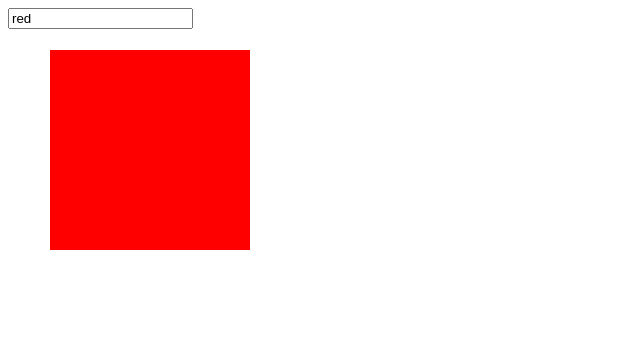
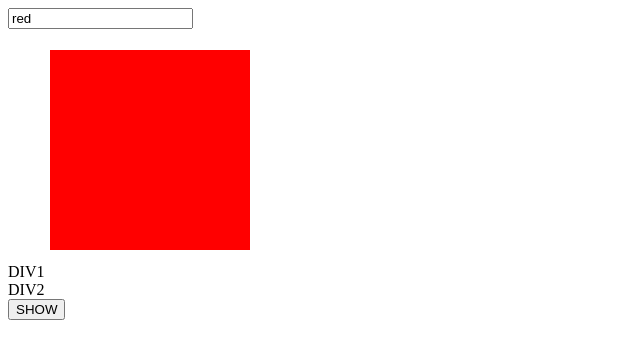
Before and after one commit to dzarezenko/beetroot2-vue-events, a Vue app: page / in a window 1280 px wide. Shown: the top 358 px of the page, without its empty margins (0-640 px from the left). Built offline with nearby package versions, Linux system fonts and the light colour scheme.

Commit message:
v-if vs v-show

```diff
--- a/src/App.vue
+++ b/src/App.vue
@@ -7,11 +7,19 @@
     </div>
     <div v-else-if="whatToShow == 'yellow'" class="clickable clickable-yellow" style="top: 100px; left: 100px;" @click.stop.once="click('yellow', $event)"></div>
     <div v-else class="clickable clickable-green" style="top: 100px; left: 100px;" @click.stop.once="click('green', $event)"></div>
+
+    <br /><br /><br /><br /><br /><br /><br /><br /><br /><br /><br /><br /><br /><br />
+    <Show />
   </div>
 </template>
 
 <script>
+import Show from "./components/Show";
+
 export default {
+  components: {
+    Show,
+  },
   data() {
     return {
       whatToShow: "red",
--- /dev/null
+++ b/src/components/Show.vue
@@ -0,0 +1,21 @@
+<template>
+
+  <div>
+    <div v-if="show">DIV1</div>
+
+    <div v-show="show">DIV2</div>
+
+    <button @click="show = !show">SHOW</button>
+  </div>
+
+</template>
+
+<script>
+export default {
+  data() {
+    return {
+      show: true
+    }
+  }
+}
+</script>
```
